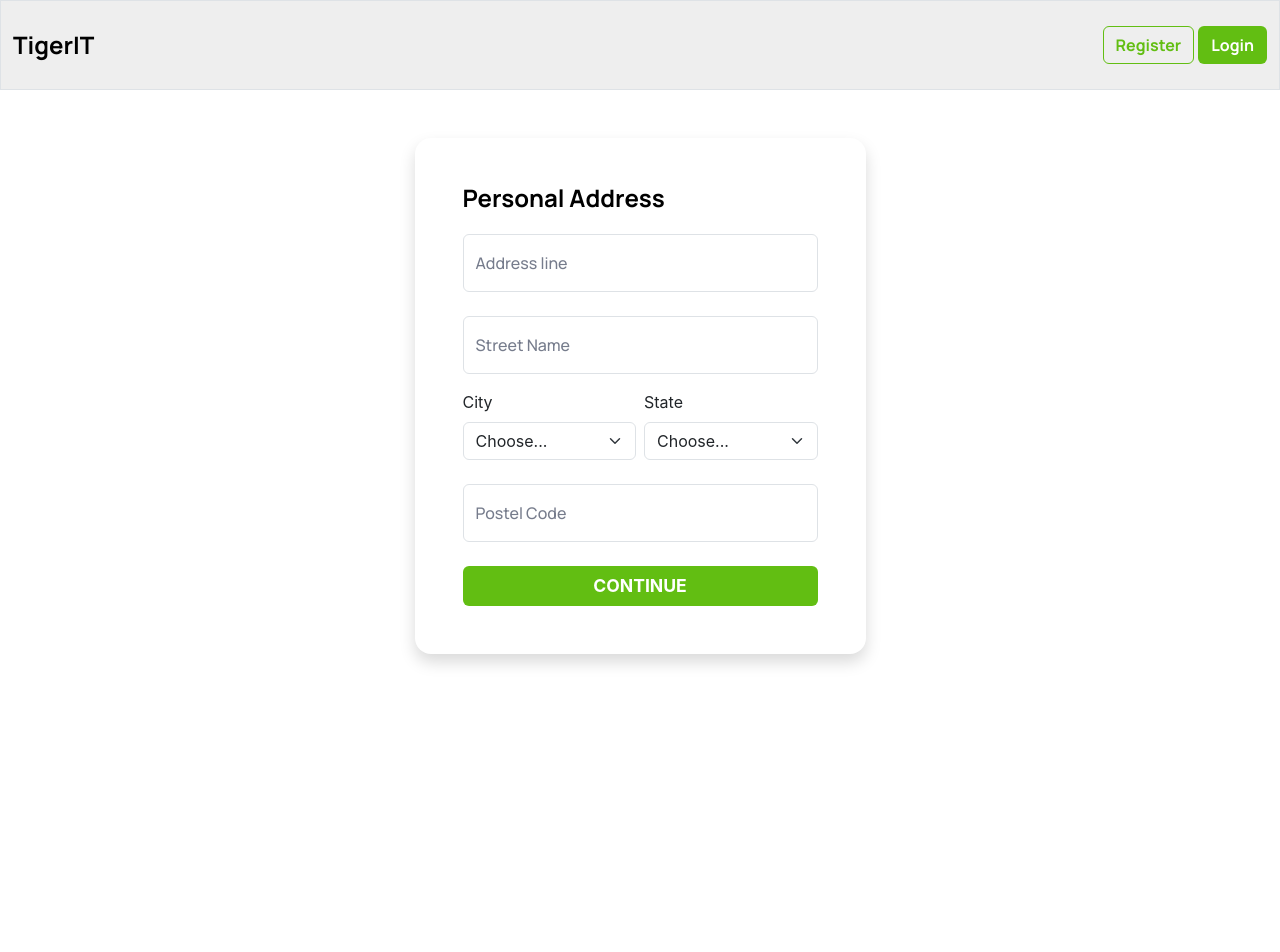
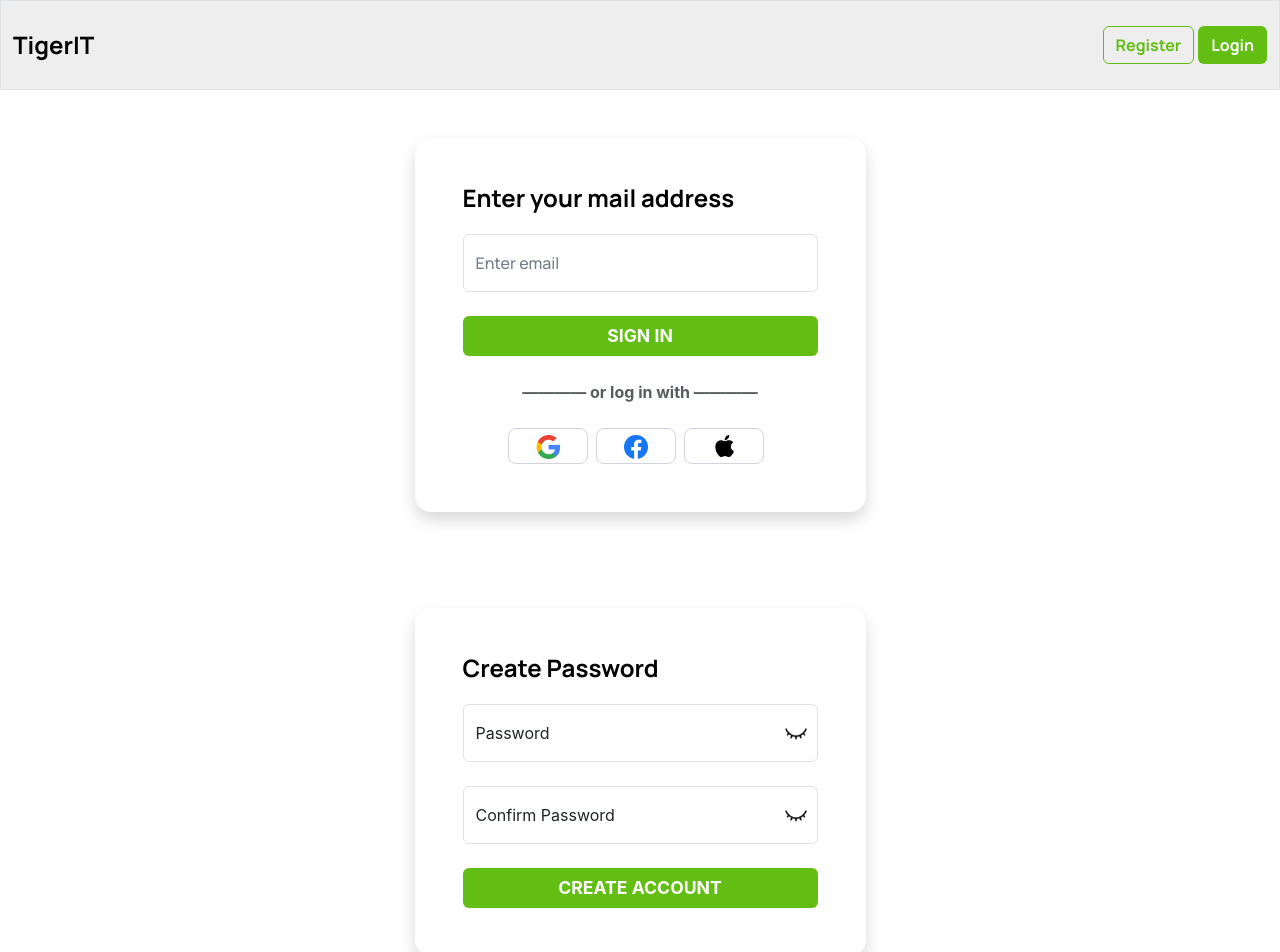
Before and after one commit to muhammad-al-fahad/Tiger-It, a React (Create React App) app: page / in a window 1280 px wide. Shown: the top 952 px of the page. Before the commit the page ends 800 px from the top, so only its background shows below. Built offline with nearby package versions, Linux system fonts and the light colour scheme.

Commit message:
confirm Password Done

```diff
--- a/src/App.js
+++ b/src/App.js
@@ -1,4 +1,5 @@
 import "./App.css";
+import ConfirmPass from "./Components/ConfirmPass/ConfirmPass";
 import FirstName from "./Components/FirstName/FirstName";
 import ForgetPassword from "./Components/ForgetPassword/ForgetPassword";
 import Navbar from "./Components/Navbar/Navbar";
@@ -10,9 +11,10 @@ function App() {
     <>
       <Navbar />
       {/* <SignIn /> */}
-      {/* <ForgetPassword /> */}
+      <ForgetPassword />
       {/* <FirstName /> */}
-      <Personalinfo />
+      {/* <Personalinfo /> */}
+      <ConfirmPass />
     </>
   );
 }
--- /dev/null
+++ b/src/Components/ConfirmPass/ConfirmPass.js
@@ -0,0 +1,119 @@
+import React, { useState } from "react";
+import axios from "axios";
+import image4 from "../assest/images/Eye Closed.png";
+import image5 from "../assest/images/Eye.png";
+
+function ConfirmPass() {
+  const [password, setPassword] = useState(" ");
+  const [confirmpassword, setConfirmPassword] = useState(" ");
+  const [showPassword, setShowPassword] = useState(false);
+  const togglePasswordVisibility = () => {
+    setShowPassword(!showPassword);
+  };
+  function handleDate(e) {
+    e.preventDefault();
+
+    //  API post method
+
+    axios
+      .post("https://jsonplaceholder.typicode.com/users", {
+        password,
+        confirmpassword,
+      })
+      .then((response) => {
+        console.log(response);
+      })
+      .catch((error) => {
+        console.log(error);
+      });
+  }
+  return (
+    <>
+      <section className="confirm-password">
+        <div class="container">
+          <div class="row">
+            <div class="col-sm-9 col-md-5 col-lg-5 mx-auto">
+              <div class="card border-0 shadow rounded-4 my-5">
+                <div class="card-body p-4 p-sm-5">
+                  <h5 class="tiger-card-title  mb-3">
+                    Create Password <br />
+                  </h5>
+
+                  <form onSubmit={handleDate}>
+                    <div className="form-floating mb-3 mt-4">
+                      <input
+                        type={showPassword ? "text" : "password"}
+                        className="form-control"
+                        id="floatingPassword"
+                        placeholder="Password"
+                        onChange={(e) => setPassword(e.target.value)}
+                      />
+                      <label htmlFor="floatingPassword" className="inputs">
+                        Password
+                      </label>
+                      <div
+                        style={{
+                          position: "absolute",
+                          right: "10px",
+                          top: "50%",
+                          transform: "translateY(-50%)",
+                          cursor: "pointer",
+                        }}
+                        onClick={togglePasswordVisibility}
+                      >
+                        {showPassword ? (
+                          <img src={image5} alt="Eye icon" />
+                        ) : (
+                          <img src={image4} alt="Eye icon" />
+                        )}
+                      </div>
+                    </div>
+                    <div className="form-floating mb-3 mt-4">
+                      <input
+                        type={showPassword ? "text" : "password"}
+                        className="form-control"
+                        id="floatingPassword"
+                        placeholder="Password"
+                        onChange={(e) => setConfirmPassword(e.target.value)}
+                      />
+                      <label htmlFor="floatingPassword" className="inputs">
+                        Confirm Password
+                      </label>
+                      <div
+                        style={{
+                          position: "absolute",
+                          right: "10px",
+                          top: "50%",
+                          transform: "translateY(-50%)",
+                          cursor: "pointer",
+                        }}
+                        onClick={togglePasswordVisibility}
+                      >
+                        {showPassword ? (
+                          <img src={image5} alt="Eye icon" />
+                        ) : (
+                          <img src={image4} alt="Eye icon" />
+                        )}
+                      </div>
+                    </div>
+
+                    <div class="d-grid mt-4">
+                      <button
+                        class="btn  btn-login text-uppercase fw-bold"
+                        type="submit"
+                      >
+                        Create Account
+                      </button>
+                    </div>
+                  </form>
+                </div>
+              </div>
+            </div>
+          </div>
+        </div>
+      </section>
+    </>
+  );
+}
+
+export default ConfirmPass;
```
